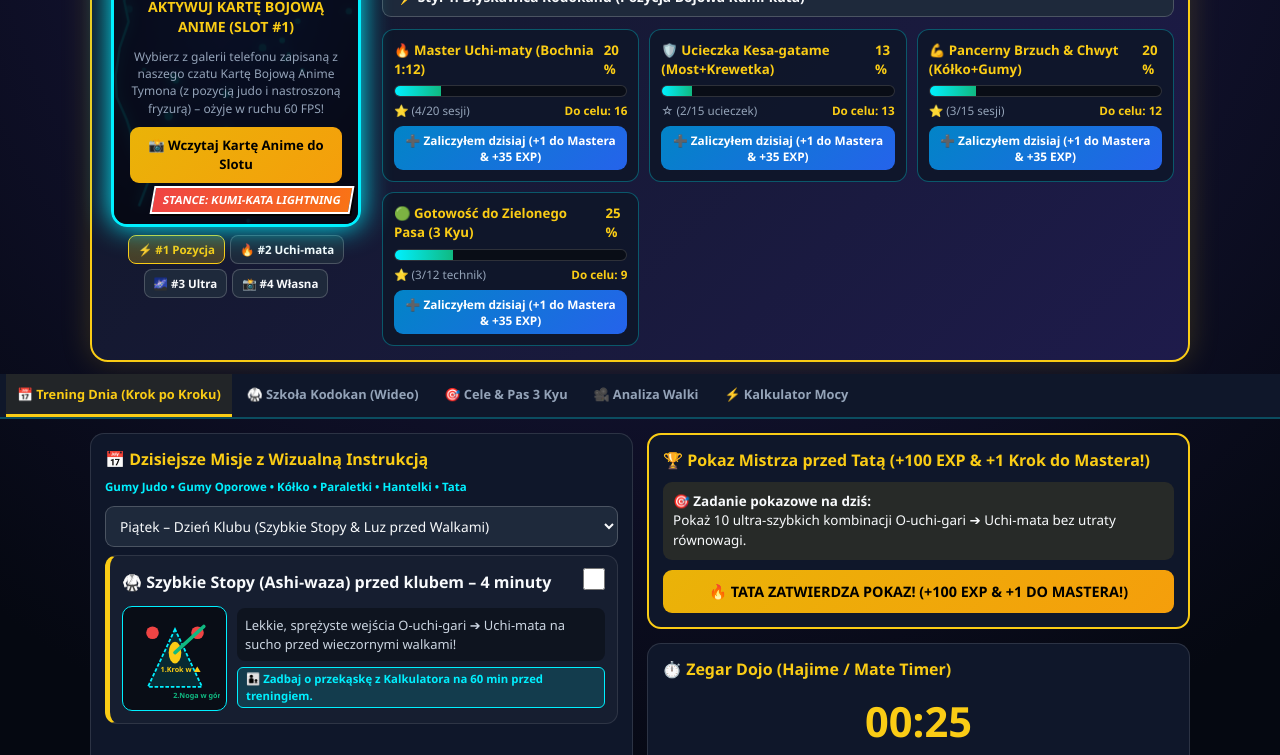
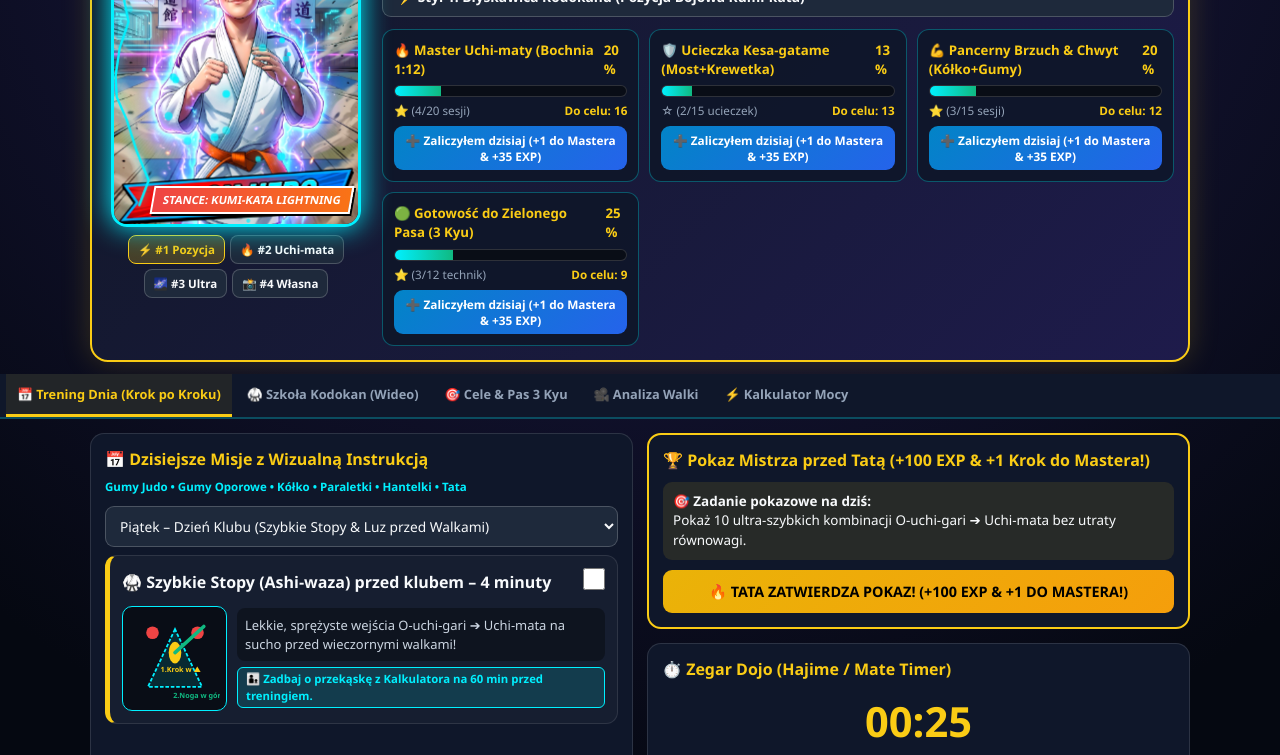
Before and after one commit to jarekwoj-beep/tymon-judo, a plain HTML site: page index.html in a window 1280 px wide. Shown: the part 196-951 px from the top of the page. Drawn offline with Linux system fonts and the light colour scheme.

Commit message:
Update index.html

```diff
--- a/index.html
+++ b/index.html
@@ -6,7 +6,7 @@
   <meta name="apple-mobile-web-app-capable" content="yes">
   <meta name="apple-mobile-web-app-status-bar-style" content="black-translucent">
   <meta name="apple-mobile-web-app-title" content="TYMON JUDO">
-  <title>TYMON: IPPON HERO – KODOKAN AWAKENING v9.0</title>
+  <title>TYMON: IPPON HERO – KODOKAN AWAKENING v9.1</title>
   <style>
     :root {
       --bg-deep: #050811;
@@ -33,7 +33,6 @@
       -webkit-tap-highlight-color: transparent;
     }
 
-    /* Wstrząs ekranu podczas Ataku Specjalnego Ippon! */
     body.screen-shake {
       animation: ipponShake 0.45s cubic-bezier(.36,.07,.19,.97) both;
     }
@@ -49,7 +48,6 @@
       pointer-events: none; z-index: 9999;
     }
 
-    /* GÓRNY PASEK HUD GRY - 100% DOPASOWANY DO TELEFONU */
     header.game-hud {
       background: linear-gradient(90deg, #090d16 0%, #1e1b4b 50%, #090d16 100%);
       border-bottom: 3px solid var(--neon-gold);
@@ -80,7 +78,6 @@
       box-shadow: 0 0 12px rgba(249, 115, 22, 0.5);
     }
 
-    /* KARTA BOHATERA Z ANIMACJĄ POSTACI 2.5D (FIGHTING STANCE BREATHING & ATTACK) */
     .hero-banner { max-width: 1120px; margin: 12px auto; padding: 0 10px; }
     .hero-card {
       background: linear-gradient(135deg, #111827 0%, #1e1b4b 100%);
@@ -100,12 +97,13 @@
       background: radial-gradient(circle at 50% 35%, #1e3a8a 0%, #090d16 100%);
       box-shadow: 0 0 28px var(--neon-blue), inset 0 0 20px var(--neon-gold);
       transition: transform 0.15s ease, box-shadow 0.3s ease, border-color 0.3s ease;
+      cursor: pointer;
     }
     .avatar-stage.form-thunder { border-color: var(--neon-blue); box-shadow: 0 0 28px var(--neon-blue); }
     .avatar-stage.form-fire { border-color: var(--neon-orange); box-shadow: 0 0 34px var(--neon-red); }
     .avatar-stage.form-ultra { border-color: var(--neon-purple); box-shadow: 0 0 34px var(--neon-purple); }
 
-    /* Żywa animacja "oddychania bojowego" i kołysania w pozycji judo 2.5D */
+    /* Żywa animacja oddychania bojowego i kołysania w pozycji judo 2.5D */
     #fighterSprite {
       width: 100%; height: 100%; object-fit: cover; object-position: center top;
       position: absolute; top: 0; left: 0; z-index: 2;
@@ -129,13 +127,11 @@
       100% { transform: scale(1.03) translateY(0px) rotate(0deg); filter: contrast(1.08) saturate(1.18); }
     }
 
-    /* Warstwa efektów cząsteczkowych 60 FPS (Pioruny / Płomienie / Linie Mocy) */
     #heroVfxCanvas {
       position: absolute; top: 0; left: 0; width: 100%; height: 100%;
       pointer-events: none; z-index: 3;
     }
 
-    /* Rozbłysk napisu IPPON! na karcie */
     #ipponFlashBanner {
       position: absolute; top: 42%; left: 50%; transform: translate(-50%, -50%) scale(0);
       background: linear-gradient(135deg, var(--neon-gold), var(--neon-red));
@@ -176,7 +172,6 @@
       box-shadow: 2px 2px 0 #000;
     }
 
-    /* Overlay podpowiedzi wczytania Kart Bojowych Anime */
     #uploadHintOverlay {
       position: absolute; inset: 0; z-index: 5; background: rgba(6, 9, 20, 0.88);
       display: none; flex-direction: column; align-items: center; justify-content: center;
@@ -191,7 +186,6 @@
     }
     .slot-btn.active { border-color: var(--neon-gold); background: rgba(250,204,21,0.22); color: var(--neon-gold); }
 
-    /* PASKI CELÓW DO RANGI MASTER - ZERO UCINANIA TEKSTU NA TELEFONIE */
     .mastery-grid {
       display: grid; grid-template-columns: repeat(auto-fit, minmax(210px, 1fr)); gap: 10px; margin-top: 12px;
     }
@@ -217,7 +211,6 @@
       display: flex; justify-content: space-between; align-items: center; flex-wrap: wrap; gap: 4px;
     }
 
-    /* NAWIGACJA ZAKŁADEK */
     nav.game-tabs {
       display: flex; overflow-x: auto; background: var(--bg-card);
       border-bottom: 2px solid rgba(0, 240, 255, 0.25);
@@ -305,7 +298,6 @@
 
 <canvas id="confettiCanvas"></canvas>
 
-<!-- GÓRNY PASEK HUD -->
 <header class="game-hud">
   <div class="hud-brand">
     <div class="kodokan-crest">講</div>
@@ -321,7 +313,6 @@
   </div>
 </header>
 
-<!-- MODAL KONFIGURACJI CHMURY GOOGLE APPS SCRIPT, BACKUPU I KLUCZA GEMINI API -->
 <div class="container" id="configModal" style="display:none;">
   <div class="card" style="border:2px solid var(--neon-gold);">
     <h2>☁️ Chmura Google Apps Script, Kopia Zapisu & Klucz AI <button class="btn btn-ghost" onclick="toggleConfigModal()">Zamknij</button></h2>
@@ -352,7 +343,7 @@
   </div>
 </div>
 
-<!-- KARTA BOHATERA Z ŻYWYM RUCHEM 2.5D + PASKI CELÓW DO RANGI MASTER -->
+<!-- KARTA BOHATERA Z ŻYWYM RUCHEM 2.5D + OBSŁUGA TWOICH PLIKÓW .JPEG -->
 <section class="hero-banner">
   <div class="hero-card">
     <div class="holo-card-wrap">
@@ -362,18 +353,17 @@
         <div id="ipponFlashBanner">⚡ IPPON!</div>
         <div class="holo-shine"></div>
 
-        <!-- Żywa, oddychająca i atakująca postać Anime Tymona -->
-        <img id="fighterSprite" src="tymon1.jpg" onerror="handleMissingSlotImage()" onload="hideMissingOverlay()" alt="Tymon Anime Fighter">
+        <!-- Domyślnie ładuje Twoje wgrane pliki tymon1.jpeg / tymon2.jpeg / tymon3.jpeg -->
+        <img id="fighterSprite" src="tymon1.jpeg" onerror="handleMissingSlotImage()" onload="hideMissingOverlay()" alt="Tymon Anime Fighter">
         <canvas id="heroVfxCanvas" width="250" height="330"></canvas>
 
-        <!-- Podpowiedź pierwszego wczytania wygenerowanych Kart Bojowych Anime -->
         <div id="uploadHintOverlay">
           <div style="font-size:2rem;">🥋⚡</div>
           <strong style="color:var(--neon-gold); font-size:0.88rem;">AKTYWUJ KARTĘ BOJOWĄ ANIME (SLOT #<span id="overlaySlotNum">1</span>)</strong>
           <p style="font-size:0.75rem; color:var(--text-dim);">
-            Wybierz z galerii telefonu zapisaną z naszego czatu Kartę Bojową Anime Tymona (z pozycją judo i nastroszoną fryzurą) – ożyje w ruchu 60 FPS!
+            Wybierz z galerii telefonu Kartę Bojową Anime Tymona lub swoje zdjęcie – ożyje w ruchu 60 FPS!
           </p>
-          <label class="btn btn-gold" style="cursor:pointer; width:100%;">
+          <label class="btn btn-gold" style="cursor:pointer; width:100%;" onclick="event.stopPropagation()">
             📸 Wczytaj Kartę Anime do Slotu
             <input type="file" accept="image/*" style="display:none;" onchange="uploadHeroCardToSlot(event)">
           </label>
@@ -396,13 +386,12 @@
           <div style="display:flex; gap:6px; flex-wrap:wrap; justify-content:center; width:100%;">
             <button class="btn" onclick="triggerHeroAttackAnimation()">💥 ODPAL ATAK UCHI-MATA! (RUCH)</button>
             <label class="btn btn-gold" style="margin:0; cursor:pointer;">
-              📸 Wgraj Kartę Anime / Zdjęcie (Slot #<span id="activeSlotText">1</span>)
+              📸 Zmień Grafikę w Slocie #<span id="activeSlotText">1</span>
               <input type="file" accept="image/*" style="display:none;" onchange="uploadHeroCardToSlot(event)">
             </label>
           </div>
         </div>
 
-        <!-- Wybór Aury i Ruchu Bojowego -->
         <div style="margin-top:8px; display:flex; gap:6px; flex-wrap:wrap;">
           <select id="heroFormSelect" onchange="changeHeroForm()" style="margin:0; font-weight:800;">
             <option value="thunder">⚡ Styl 1: Błyskawica Kodokanu (Pozycja Bojowa Kumi-kata)</option>
@@ -411,14 +400,12 @@
           </select>
         </div>
 
-        <!-- CZYTELNE PASKI CELÓW DO RANGI MASTER -->
         <div class="mastery-grid" id="masteryGoalsContainer"></div>
       </div>
     </div>
   </div>
 </section>
 
-<!-- NAWIGACJA ZAKŁADEK -->
 <nav class="game-tabs">
   <button class="active" onclick="switchTab('pane-daily', this)">📅 Trening Dnia (Krok po Kroku)</button>
   <button onclick="switchTab('pane-kodokan', this)">🥋 Szkoła Kodokan (Wideo)</button>
@@ -429,7 +416,6 @@
 
 <div class="container">
 
-  <!-- ZAKŁADKA 1: TRENING DNIA Z WIZUALNYMI INSTRUKCJAMI KROK PO KROKU -->
   <div id="pane-daily" class="tab-pane active">
     <div class="grid-2">
       <div class="card">
@@ -481,7 +467,6 @@
     </div>
   </div>
 
-  <!-- ZAKŁADKA 2: OFICJALNA SZKOŁA KODOKAN (KDKJUDO.ORG + BEZPOŚREDNIE FILMY) -->
   <div id="pane-kodokan" class="tab-pane">
     <div class="card">
       <h2>🥋 Oficjalna Baza Kodokan Judo Institute (Tokio) – Wideo & Instrukcje</h2>
@@ -507,7 +492,6 @@
     <div id="techDetailContainer" class="card"></div>
   </div>
 
-  <!-- ZAKŁADKA 3: WYBÓR DODATKOWYCH CELÓW + EGZAMIN DO PASA -->
   <div id="pane-belts" class="tab-pane">
     <div class="grid-2">
       <div class="card">
@@ -531,7 +515,6 @@
     </div>
   </div>
 
-  <!-- ZAKŁADKA 4: ANALIZA WALKI Z BOCHNI + ODTWARZACZ SLOW-MO & AI SENSEI -->
   <div id="pane-video" class="tab-pane">
     <div class="grid-2">
       <div class="card">
@@ -573,7 +556,7 @@
           <button class="btn btn-ghost" onclick="setVideoSpeed(0.25)">🐢 0.25x</button>
           <button class="btn btn-ghost" onclick="setVideoSpeed(0.5)">⚡ 0.5x</button>
           <button class="btn btn-ghost" onclick="setVideoSpeed(1.0)">▶️ 1.0x</button>
-          <button class="btn btn-gold" onclick="captureVideoFrameToSlot()">📸 Zapisz ten kadr w Slocie #<span id="vidSlotNum">4</span></button>
+          <button class="btn btn-gold" onclick="captureVideoFrameToSlot()">📸 Zapisz ten kadr w Slocie #4</button>
         </div>
 
         <textarea id="aiFightQuestion" rows="2" placeholder="Zadaj pytanie AI Senseiowi o walkę lub technikę..."></textarea>
@@ -587,7 +570,6 @@
     </div>
   </div>
 
-  <!-- ZAKŁADKA 5: KALKULATOR MOCY I NAJPOPULARNIEJSZYCH PRODUKTÓW -->
   <div id="pane-fuel" class="tab-pane">
     <div class="grid-2">
       <div class="card">
@@ -676,9 +658,6 @@
 </div>
 
 <script>
-  /*************************************************************************
-   * 1. SYSTEM PASKÓW OPANOWANIA DO RANGI MASTER (MASTERY TRACKER)
-   *************************************************************************/
   const DEFAULT_MASTERY_GOALS = [
     { id: 'uchimata', title: '🔥 Master Uchi-maty (Bochnia 1:12)', current: 4, target: 20, unit: 'sesji' },
     { id: 'newaza', title: '🛡️ Ucieczka Kesa-gatame (Most+Krewetka)', current: 2, target: 15, unit: 'ucieczek' },
@@ -738,15 +717,13 @@
     autoSyncCloudSilent();
   }
 
-  /*************************************************************************
-   * 2. SILNIK ŻYWEGO RUCHU POSTACI ANIME 2.5D + SLOTY HD (BEZ KROPEK!)
-   *************************************************************************/
   let currentSlot = 1;
   let currentForm = 'thunder';
+  let fallbackAttempt = 0;
 
   function openPhotoDB() {
     return new Promise((resolve, reject) => {
-      const req = indexedDB.open('TymonFighterCardsDB_v9', 1);
+      const req = indexedDB.open('TymonFighterCardsDB_v91', 1);
       req.onupgradeneeded = e => { e.target.result.createObjectStore('cards'); };
       req.onsuccess = e => resolve(e.target.result);
       req.onerror = e => reject(e);
@@ -775,15 +752,16 @@
     }
   }
 
+  // Obsługa Twoich wgranych na GitHuba plików tymon1.jpeg, tymon2.jpeg, tymon3.jpeg + fallback na .jpg/.png
   async function selectCardSlot(slot) {
     currentSlot = slot;
+    fallbackAttempt = 0;
     document.getElementById('activeSlotText').innerText = slot;
     document.getElementById('overlaySlotNum').innerText = slot;
     [1, 2, 3, 4].forEach(s => {
       document.getElementById('slotBtn' + s).classList.toggle('active', s === slot);
     });
 
-    // Automatyczne dopasowanie aury do wybranego slotu bojowego
     if (slot === 1) { document.getElementById('heroFormSelect').value = 'thunder'; changeHeroForm(false); }
     if (slot === 2) { document.getElementById('heroFormSelect').value = 'fire'; changeHeroForm(false); }
     if (slot === 3) { document.getElementById('heroFormSelect').value = 'ultra'; changeHeroForm(false); }
@@ -794,17 +772,19 @@
       sprite.src = saved;
       hideMissingOverlay();
     } else {
-      sprite.src = `tymon${slot}.jpg`;
+      sprite.src = `tymon${slot}.jpeg`;
     }
   }
 
   function handleMissingSlotImage() {
     const sprite = document.getElementById('fighterSprite');
-    if (!sprite.src.endsWith('tymon.jpg')) {
-      sprite.src = 'tymon.jpg';
-      sprite.onerror = () => {
-        document.getElementById('uploadHintOverlay').style.display = 'flex';
-      };
+    fallbackAttempt++;
+    if (fallbackAttempt === 1) {
+      sprite.src = `tymon${currentSlot}.jpg`;
+    } else if (fallbackAttempt === 2) {
+      sprite.src = `tymon${currentSlot}.png`;
+    } else if (fallbackAttempt === 3) {
+      sprite.src = 'tymon1.jpeg';
     } else {
       document.getElementById('uploadHintOverlay').style.display = 'flex';
     }
@@ -831,7 +811,6 @@
     reader.readAsDataURL(file);
   }
 
-  // Dynamiczny Atak Postaci 2.5D (Wyskok + Wstrząs Ekranu + Rozbłysk IPPON!)
   function triggerHeroAttackAnimation() {
     const sprite = document.getElementById('fighterSprite');
     const banner = document.getElementById('ipponFlashBanner');
@@ -909,9 +888,6 @@
     loop();
   }
 
-  /*************************************************************************
-   * 3. WIZUALNE RYSUNKI TECHNICZNE KROK PO KROKU
-   *************************************************************************/
   const EXERCISE_DIAGRAMS = {
     uchimata_triangle: `<svg viewBox="0 0 100 100" width="90" height="90"><polygon points="50,18 20,82 80,82" fill="rgba(0,240,255,0.12)" stroke="#00f0ff" stroke-width="2" stroke-dasharray="4,2"/><circle cx="25" cy="22" r="7" fill="#ef4444"/><circle cx="75" cy="22" r="7" fill="#ef4444"/><ellipse cx="50" cy="44" rx="7" ry="12" fill="#facc15"/><text x="34" y="66" fill="#facc15" font-size="8" font-weight="bold">1.Krok w ▲</text><path d="M50 44 L82 15" stroke="#10b981" stroke-width="4" stroke-linecap="round"/><text x="48" y="94" fill="#10b981" font-size="8" font-weight="bold">2.Noga w górę!</text></svg>`,
     ab_wheel: `<svg viewBox="0 0 100 100" width="90" height="90"><rect x="86" y="15" width="6" height="70" fill="#ef4444"/><text x="58" y="25" fill="#ef4444" font-size="8" font-weight="bold">Ściana</text><line x1="10" y1="85" x2="92" y2="85" stroke="#94a3b8" stroke-width="3"/><circle cx="68" cy="76" r="8" fill="none" stroke="#00f0ff" stroke-width="3"/><path d="M22 82 L38 62 L68 76" stroke="#facc15" stroke-width="4" fill="none" stroke-linecap="round"/><circle cx="45" cy="54" r="6" fill="#facc15"/><text x="12" y="40" fill="#10b981" font-size="8" font-weight="bold">Brzuch napięty!</text></svg>`,
```
